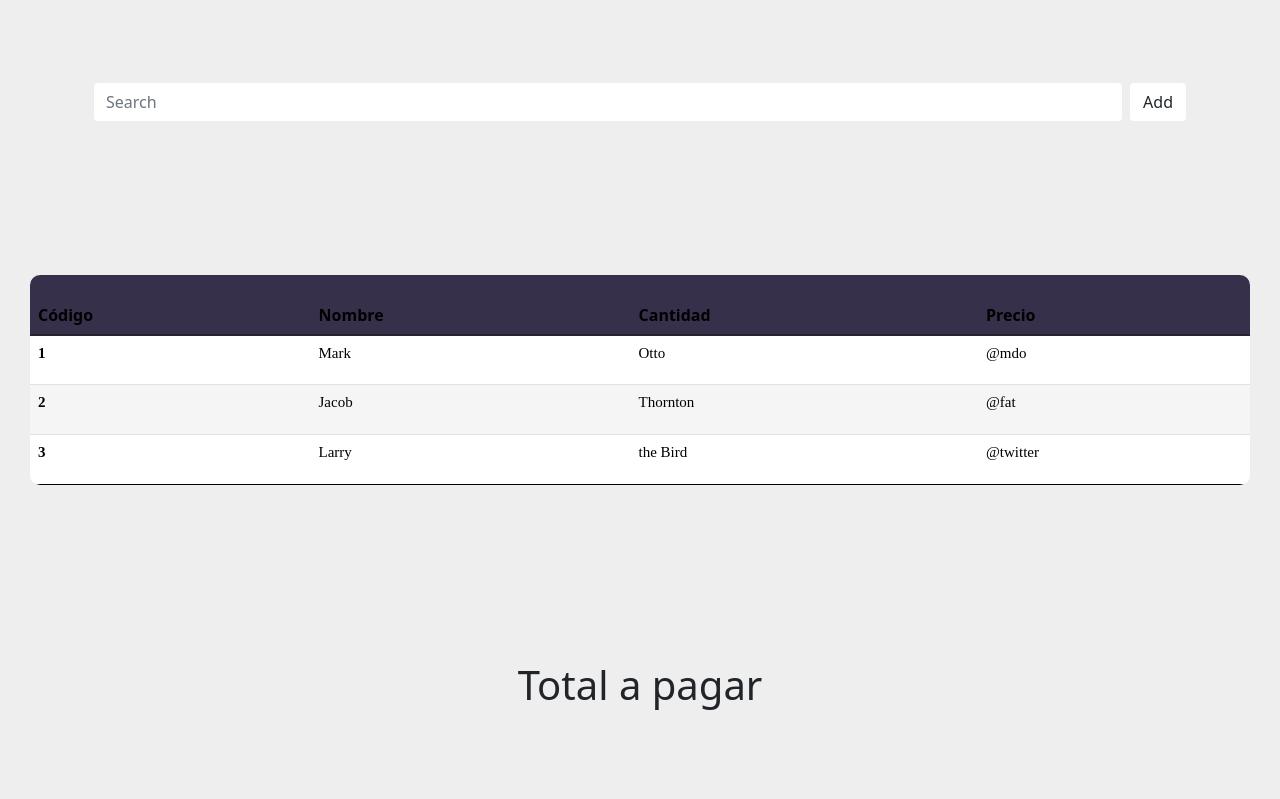
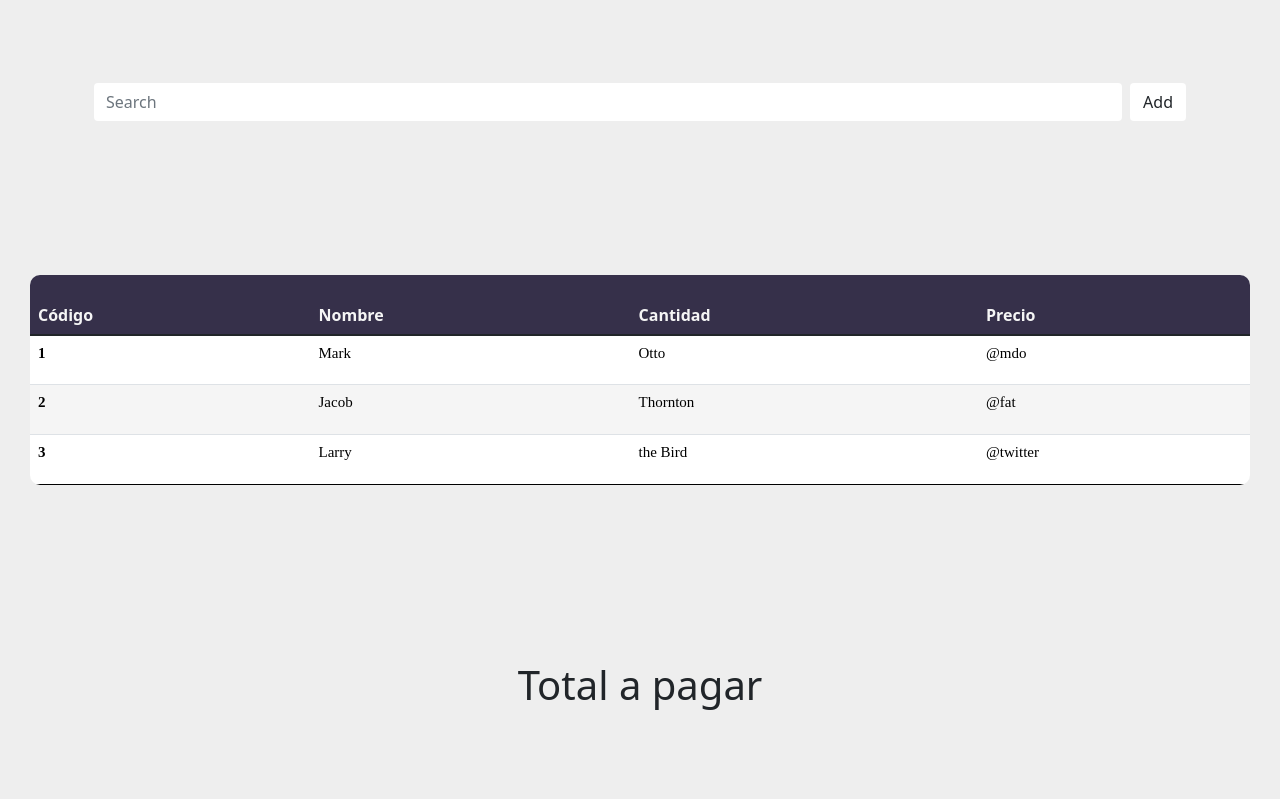
Before and after one commit to Franco-Ball/ProyectoIntegradorSupermarket, a Django app: template conf/templates/cajeros/tabla.html in a window 1280 px wide. Shown: the top 799 px of the page. Run offline with Django 4.2, Linux system fonts and the light colour scheme; the template is opened without the code that fills it, so the values that code supplies are empty; some libraries are stand-ins or nearby versions; some web fonts are replaced.

Commit message:
Table upgrade

```diff
--- a/conf/templates/cajeros/tabla.html
+++ b/conf/templates/cajeros/tabla.html
@@ -40,10 +40,10 @@
         <table class="table" id="myTable">
             <thead>
               <tr>
-                <th scope="col">Código</th>
-                <th scope="col">Nombre</th>
-                <th scope="col">Cantidad</th>
-                <th scope="col">Precio</th>
+                <th scope="col" style="color:whitesmoke;">Código</th>
+                <th scope="col" style="color:whitesmoke;">Nombre</th>
+                <th scope="col" style="color:whitesmoke;">Cantidad</th>
+                <th scope="col" style="color:whitesmoke;">Precio</th>
               </tr>
             </thead>
             <tbody>
```
